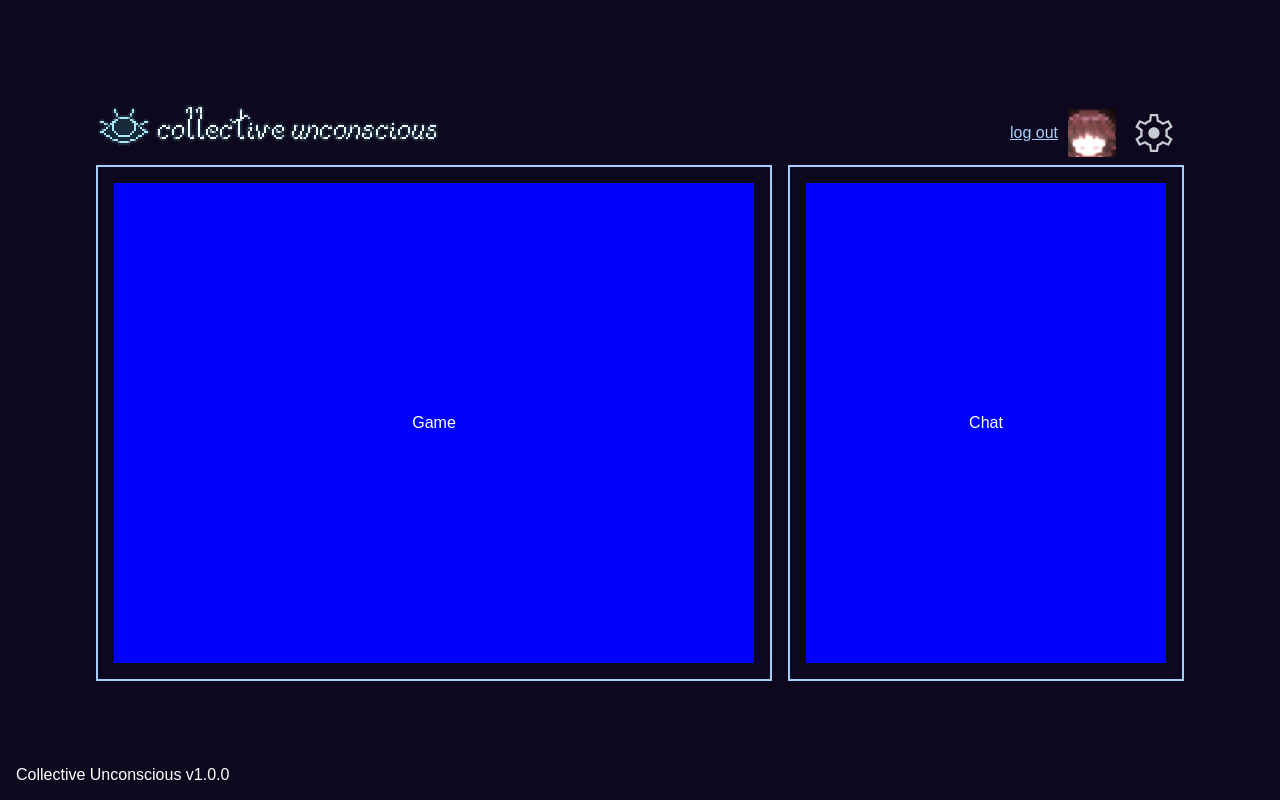
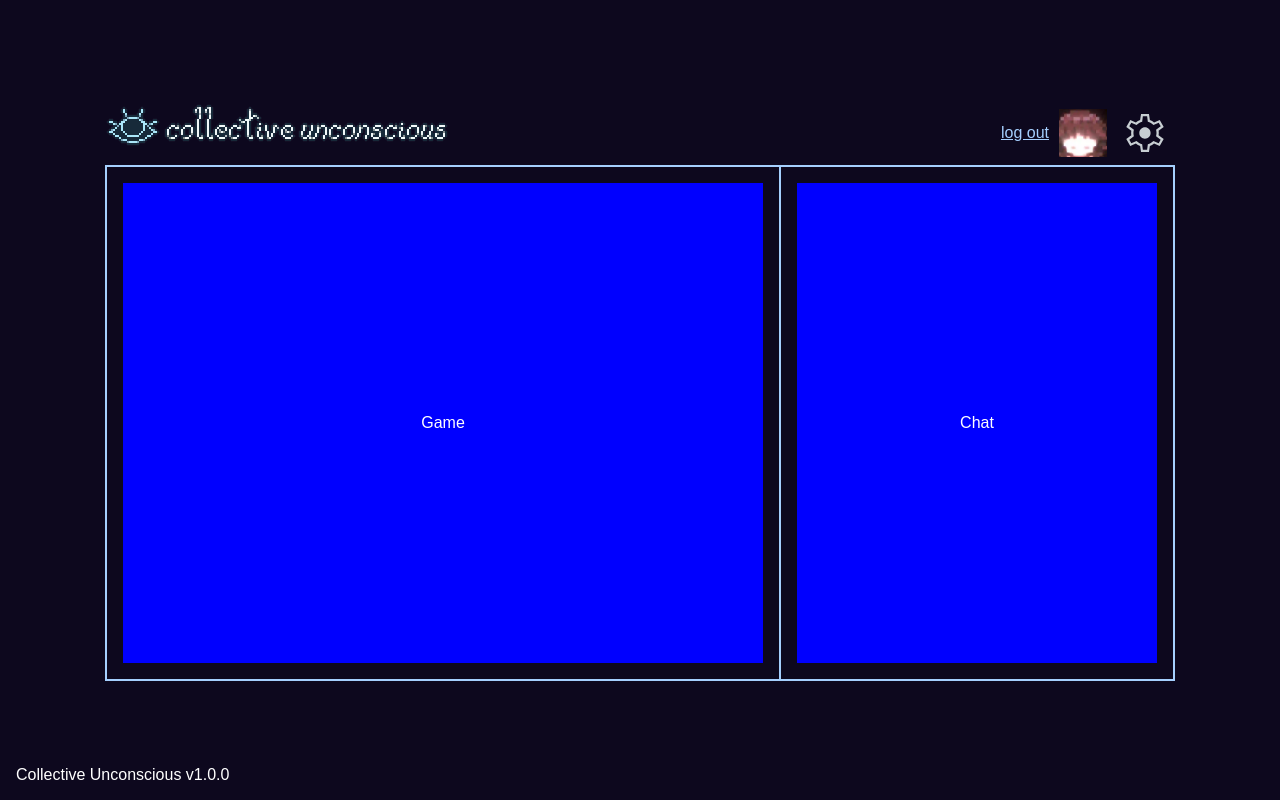
Before and after one commit to Collective-Unconscious/online, a SvelteKit app: page /play in a window 1280 px wide. Built offline with nearby package versions, Linux system fonts and the light colour scheme; a web font is replaced by a local one.

Commit message:
rm gap
Signed-off-by: roxwize <rae@roxwize.xyz>

```diff
--- a/src/routes/play/style.scss
+++ b/src/routes/play/style.scss
@@ -19,7 +19,6 @@ main {
 	padding: 0px;
 	display: flex;
 	justify-content: center;
-	gap: 1em;
 
 	flex-direction: row;
 }
@@ -38,6 +37,7 @@ main {
 	padding: 16px;
 }
 #chat-container {
+	border-left: 0;
 	flex-grow: 1;
 }
 
```
